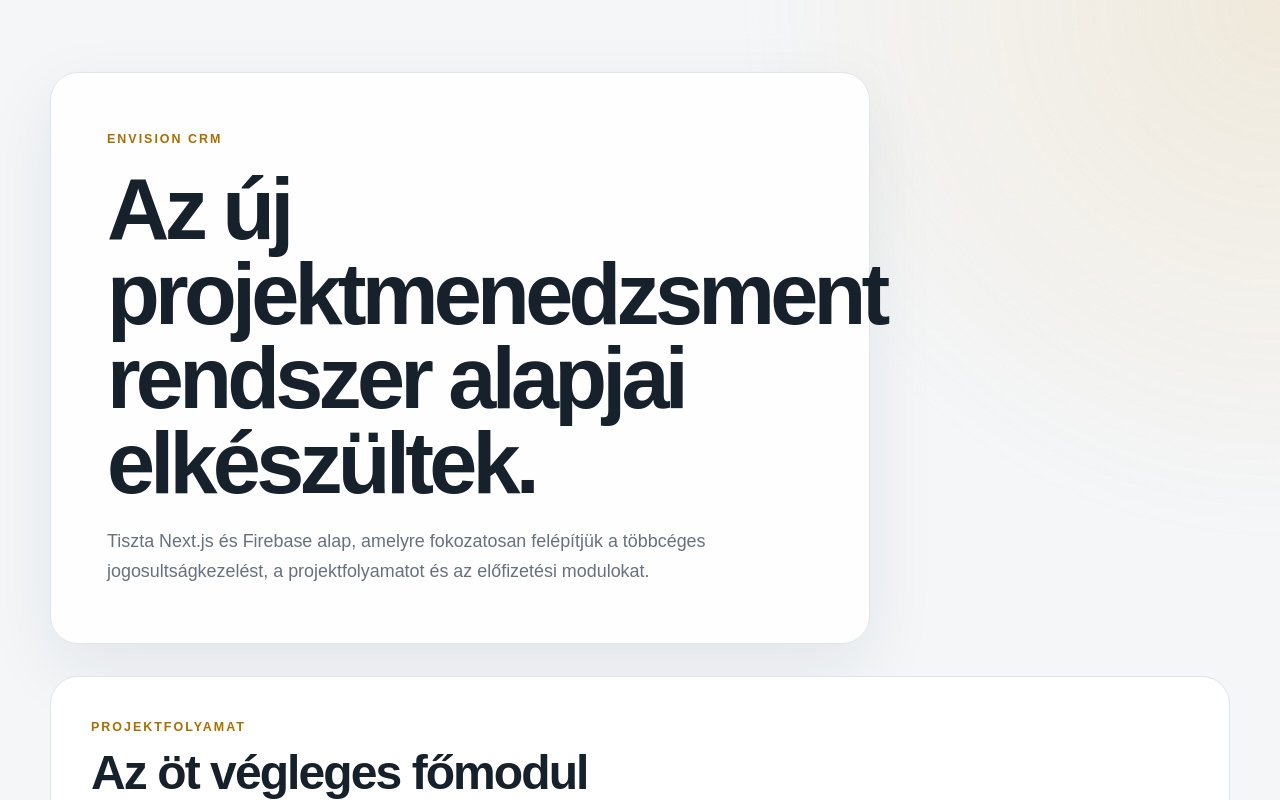
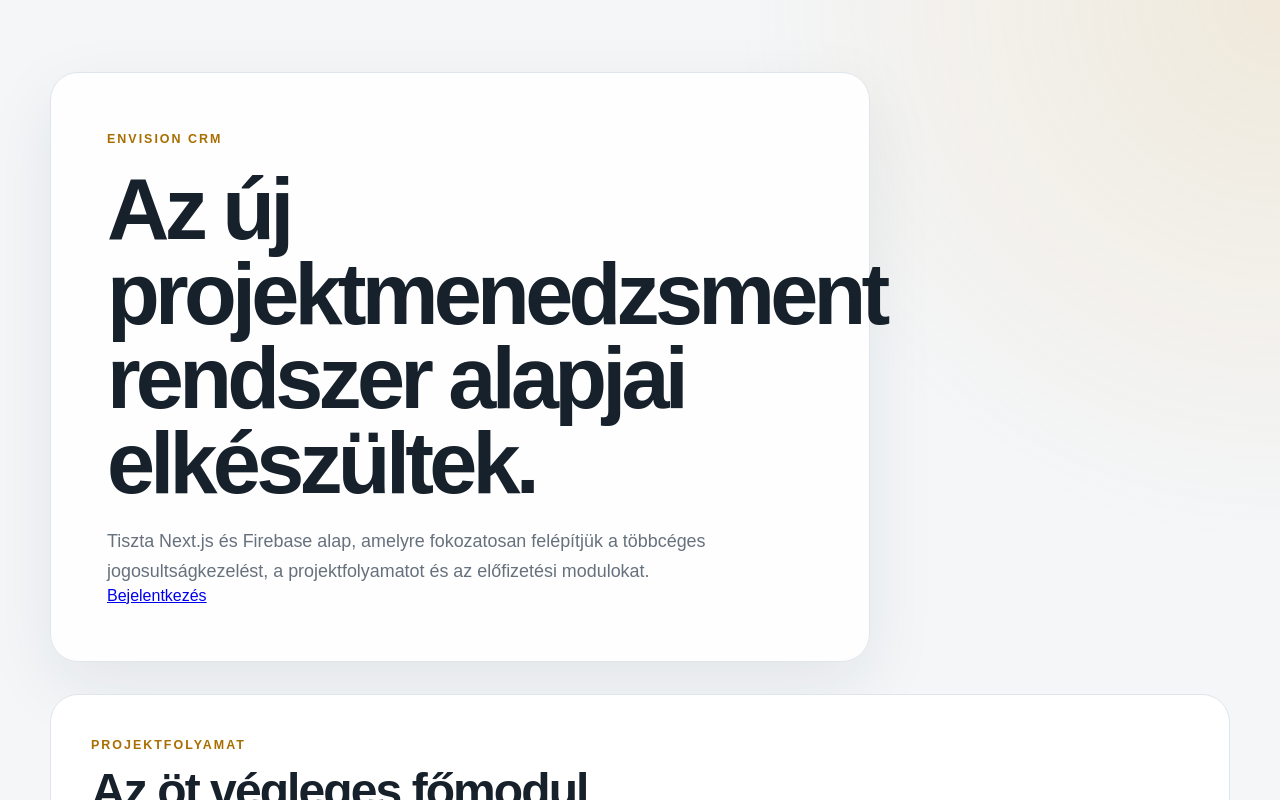
Before and after one commit to lessizoli/jozef, a Next.js app: page / in a window 1280 px wide. Shown: the top 800 px of the page. Built offline with nearby package versions, Linux system fonts and the light colour scheme; no server answers.

Commit message:
Link landing page to login

```diff
--- a/src/app/page.tsx
+++ b/src/app/page.tsx
@@ -1,3 +1,5 @@
+import Link from "next/link";
+
 const modules = [
   "Felmérés",
   "Ajánlat",
@@ -17,6 +19,9 @@
           többcéges jogosultságkezelést, a projektfolyamatot és az előfizetési
           modulokat.
         </p>
+        <Link className="primary-link" href="/login">
+          Bejelentkezés
+        </Link>
       </section>
 
       <section className="panel" aria-labelledby="modules-heading">
```
